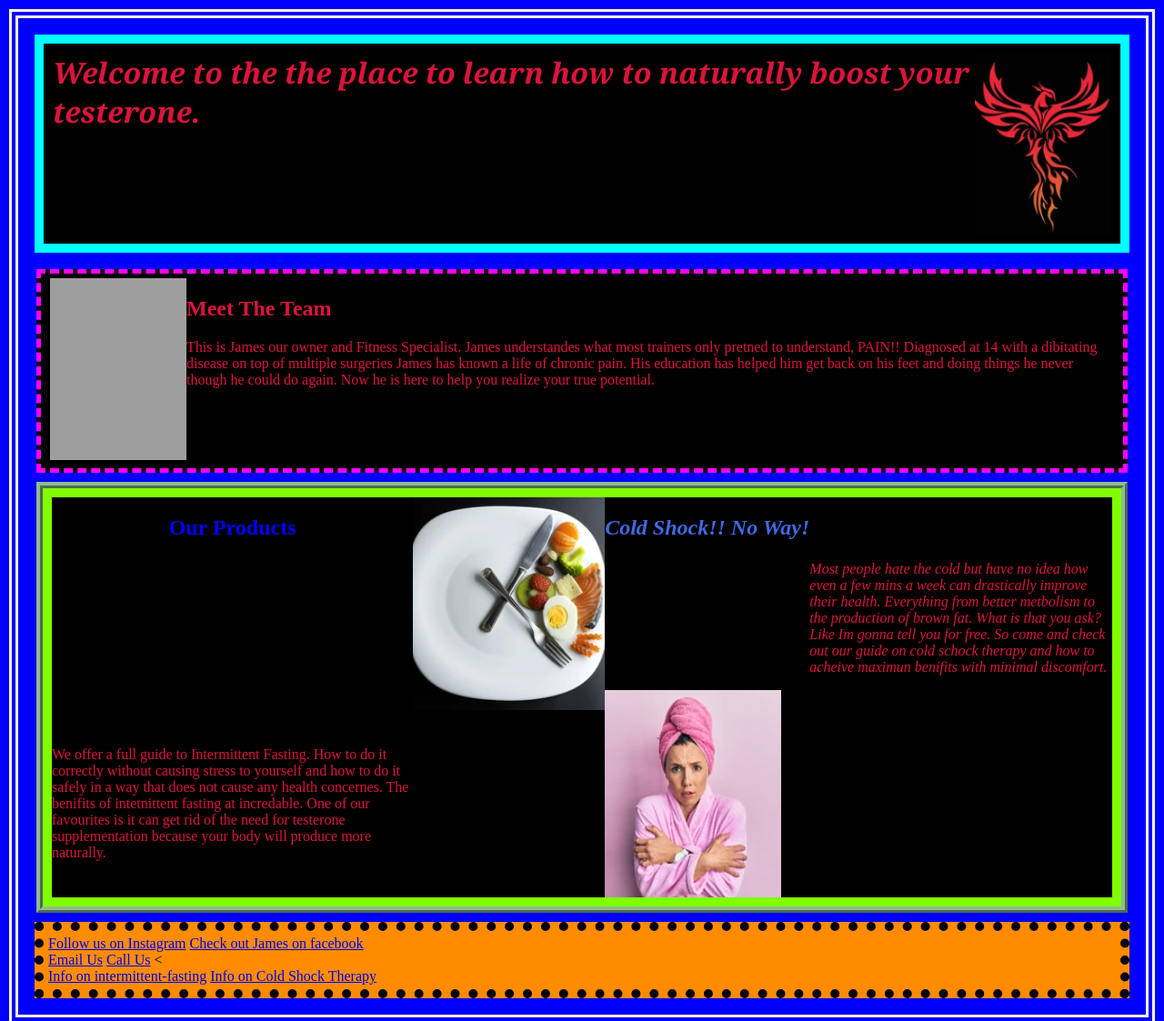
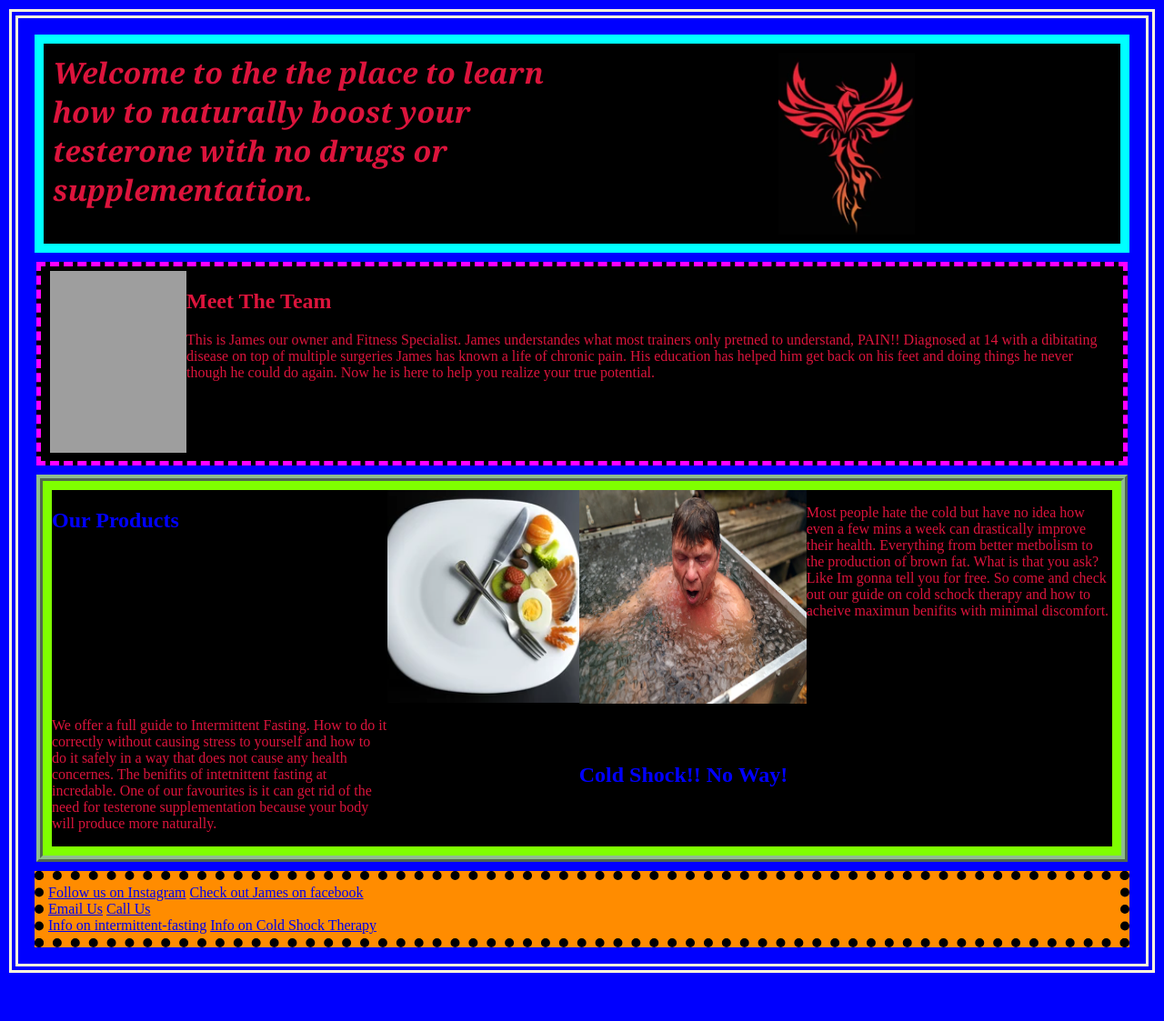
Before and after one commit to Maddphoenix84/W4A, a plain HTML site: page index.html in a window 1280 px wide. Shown: the top 1123 px of the page at 91% size. After the commit the page ends 1080 px from the top, so only its background shows below. Drawn offline with Linux system fonts and the light colour scheme; grey boxes are pictures that could not be loaded.

Commit message:
played with grid and change pic and color

```diff
--- a/index.html
+++ b/index.html
@@ -10,8 +10,8 @@
 </head>
 
 <body>
-        <h1 class="header">Welcome to the the place to learn how to naturally boost your testerone.
-        <img src="/phoenixlogotest.png" alt="logo" height="200x" width="150px" style="justify-self: right;" >
+        <h1 class="header">Welcome to the the place to learn how to naturally boost your testerone with no drugs or supplementation.
+        <img src="/phoenixlogotest.png" alt="logo" height="200px" width="150px" style="justify-self: center;" >
         </h1>
 
 
@@ -28,16 +28,17 @@
     </div>
 
     <div class="content2">
-        <article class="article1" style="justify-items: center;">
+        <article class="article1">
             <h1 style="color: blue; ">Our Products</h1>
-               <img src="/fasting.png" alt="stopeating" style="justify-self: right;"> </p>
+               <img src="/fasting.png" alt="stopeating">
 
-                <p style="grid-area: 2 /1/3/1;">We offer a full guide to Intermittent Fasting. How to do it correctly without causing stress to yourself and how to do it safely in a way that does not cause any health concernes. The benifits of intetnittent fasting at incredable. One of our favourites is it can get rid of the need for testerone supplementation because your body will produce more naturally.
+                <p >We offer a full guide to Intermittent Fasting. How to do it correctly without causing stress to yourself and how to do it safely in a way that does not cause any health concernes. The benifits of intetnittent fasting at incredable. One of our favourites is it can get rid of the need for testerone supplementation because your body will produce more naturally.</p>
 
          </article>
-          <article class="article2">   <h1 style="color: royalblue;">Cold Shock!! No Way!</h1>
-                        <p> <br> <br> <br> Most people hate the cold but have no idea how even a few mins a week can drastically improve their health. Everything from better metbolism to the production of brown fat. What is that you ask? Like Im gonna tell you for free. So come and check out our guide on cold schock therapy and how to acheive maximun benifits with minimal discomfort. </p>
-                        <img src="/coldschock.png" alt="cold">
+          <article class="article2">
+                         <img src="/coldschock2.png" alt="cold" width="250px" height="235px">
+                        <p> Most people hate the cold but have no idea how even a few mins a week can drastically improve their health. Everything from better metbolism to the production of brown fat. What is that you ask? Like Im gonna tell you for free. So come and check out our guide on cold schock therapy and how to acheive maximun benifits with minimal discomfort. </p>
+                        <h1 style="color:blue;">Cold Shock!! No Way!</h1>
                     </article>
 
     </div>
@@ -50,7 +51,7 @@
 
     <div>   <a href="mailto:maddphoenixtraining@gmail.com">Email Us</a>
            <a href="tel:7802385348">Call Us</a>
-<   </div>
+      </div>
 
         <div>
             <a href="https://www.mayoclinic.org/healthy-lifestyle/nutrition-and-healthy-eating/expert-answers/intermittent-fasting/faq-20441303">Info on intermittent-fasting</a>
--- a/style.css
+++ b/style.css
@@ -4,8 +4,8 @@
 
 
 body {
-    display: grid;
-    grid-template-rows: auto auto auto;
+    /* display: grid;
+    grid-template-rows: auto auto auto; */
     background-color: blue;
     padding: 10px 10px;
     border-width: 10px;
@@ -28,9 +28,13 @@ body {
     margin: 8px 8px;
     display: grid;
     grid-template-columns: auto auto;
+    grid-template-columns: repeat(auto-fit, minmax(250px, 1fr));
+}
 
-    }
-    @media only screen and (max-width: 767px ) {
+
+
+
+    @media (max-width: 767px ) {
         .header{
             background-color:yellow ;
         }
@@ -39,7 +43,7 @@ body {
 
 
 
-.content1 {
+.content1{
     background-color: rgb(0, 0, 0);
     color: crimson;
     padding: 5px 10px;
@@ -50,9 +54,8 @@ body {
     display: grid;
     grid-template-columns: auto auto;
 
-
 }
-@media only screen and (max-width: 767px){
+    @media (max-width: 767px){
     .content1{background-color: cornflowerblue;}
     .para {display: none;}
 
@@ -78,7 +81,6 @@ body {
 .article1 {
     display: grid;
     grid-template-columns: auto auto;
-    grid-template-rows: auto auto;
     background-color: rgb(0, 0, 0);
     color: crimson;
 
@@ -89,11 +91,9 @@ body {
 .article2 {
     display: grid;
     grid-template-columns: auto auto;
-    grid-template-rows: auto auto;
     background-color: rgb(0, 0, 0);
     color: crimson;
-    font-style: italic;
-    font-style: oblique;
+
 }
 
 .footer{
@@ -102,5 +102,5 @@ body {
     border-width: 10px;
     border-style: dotted;
     margin: 8px 8px;
-    display: grid;
+    /* display: grid; */
 }
```
Also changed, not shown: coldschock2.png (added).
